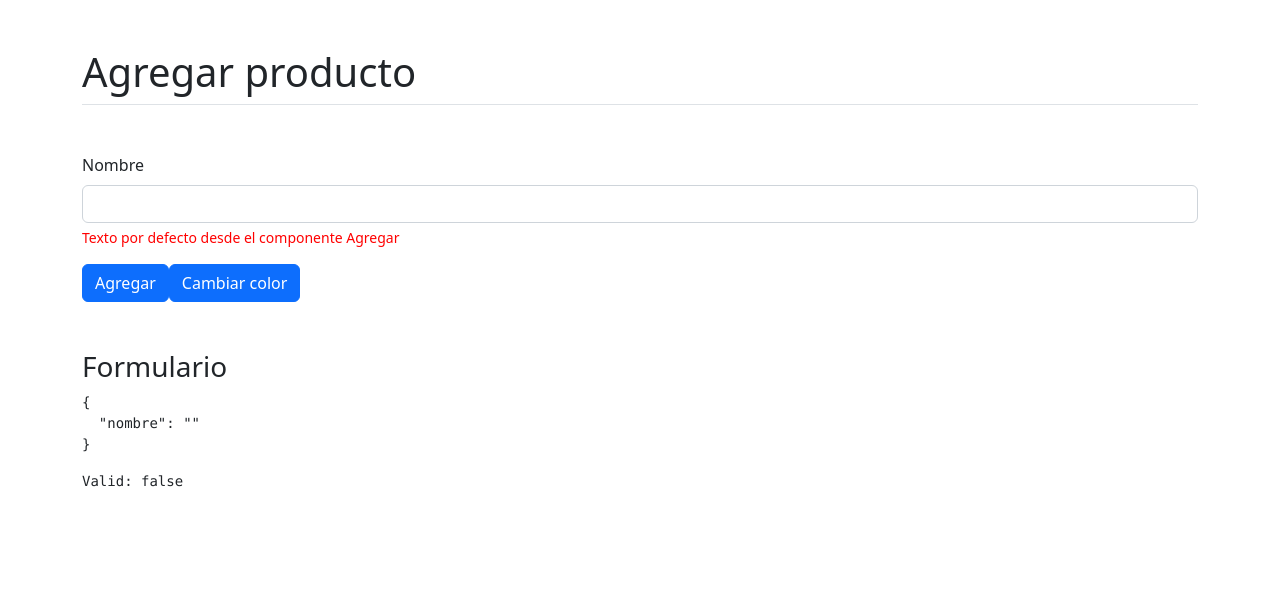
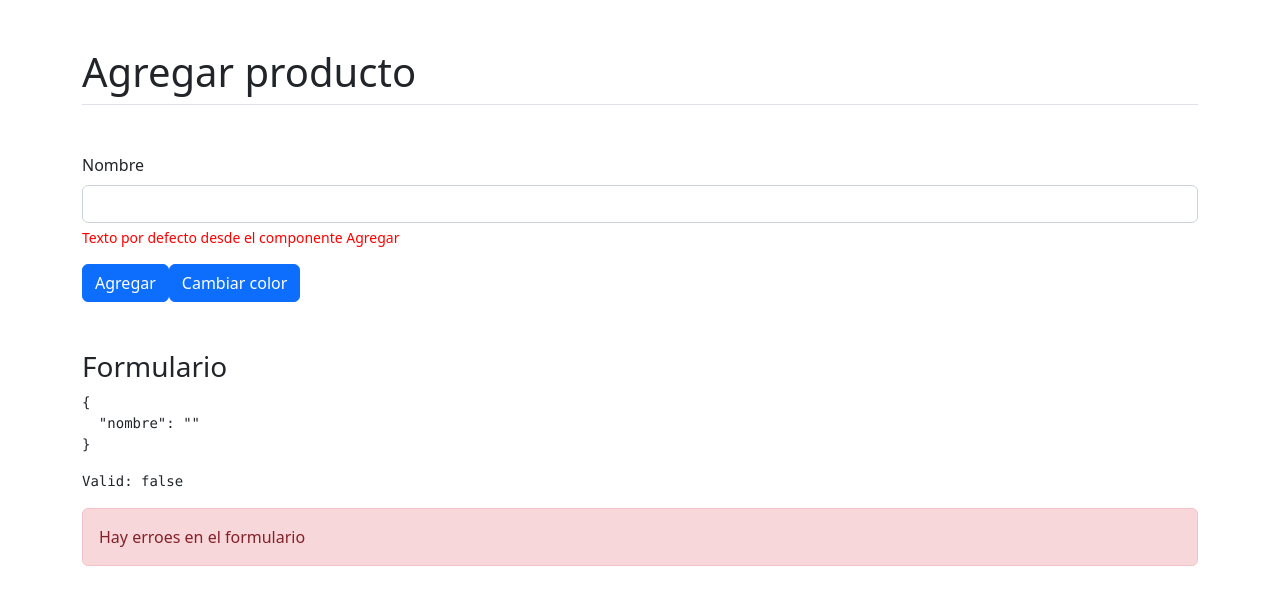
Before and after one commit to magadiflo/angular-directivas-app, an Angular app: page /productos/agregar in a window 1280 px wide. Shown: the top 604 px of the page. Built offline with nearby package versions, Linux system fonts and the light colour scheme.

Commit message:
Directivas estructurales personalizadas

```diff
--- a/src/app/productos/pages/agregar/agregar.component.html
+++ b/src/app/productos/pages/agregar/agregar.component.html
@@ -13,3 +13,11 @@
 <h3 class="mt-5">Formulario</h3>
 <pre>{{ miFormulario.value | json }}</pre>
 <pre>Valid: {{ miFormulario.valid }}</pre>
+
+<div class="row" *customIf="miFormulario.invalid">
+    <div class="col">
+        <div class="alert alert-danger">
+            Hay erroes en el formulario
+        </div>
+    </div>
+</div>
--- /dev/null
+++ b/src/app/shared/directives/custom-if.directive.ts
@@ -0,0 +1,20 @@
+import { Directive, Input, TemplateRef, ViewContainerRef } from '@angular/core';
+
+@Directive({
+  selector: '[customIf]'
+})
+export class CustomIfDirective {
+
+  @Input() set customIf(condicion: boolean) {
+    if (condicion) {
+      this.viewContainer.createEmbeddedView(this.templateRef);
+    } else {
+      this.viewContainer.clear();
+    }
+  }
+
+  constructor(
+    private templateRef: TemplateRef<HTMLElement>,
+    private viewContainer: ViewContainerRef) { }
+
+}
--- a/src/app/shared/shared.module.ts
+++ b/src/app/shared/shared.module.ts
@@ -1,14 +1,17 @@
 import { NgModule } from '@angular/core';
 
 import { ErrorMsgDirective } from './directives/error-msg.directive';
+import { CustomIfDirective } from './directives/custom-if.directive';
 
 
 @NgModule({
   declarations: [
     ErrorMsgDirective,
+    CustomIfDirective,
   ],
   exports: [
     ErrorMsgDirective,
+    CustomIfDirective,
   ],
 })
 export class SharedModule { }
```
